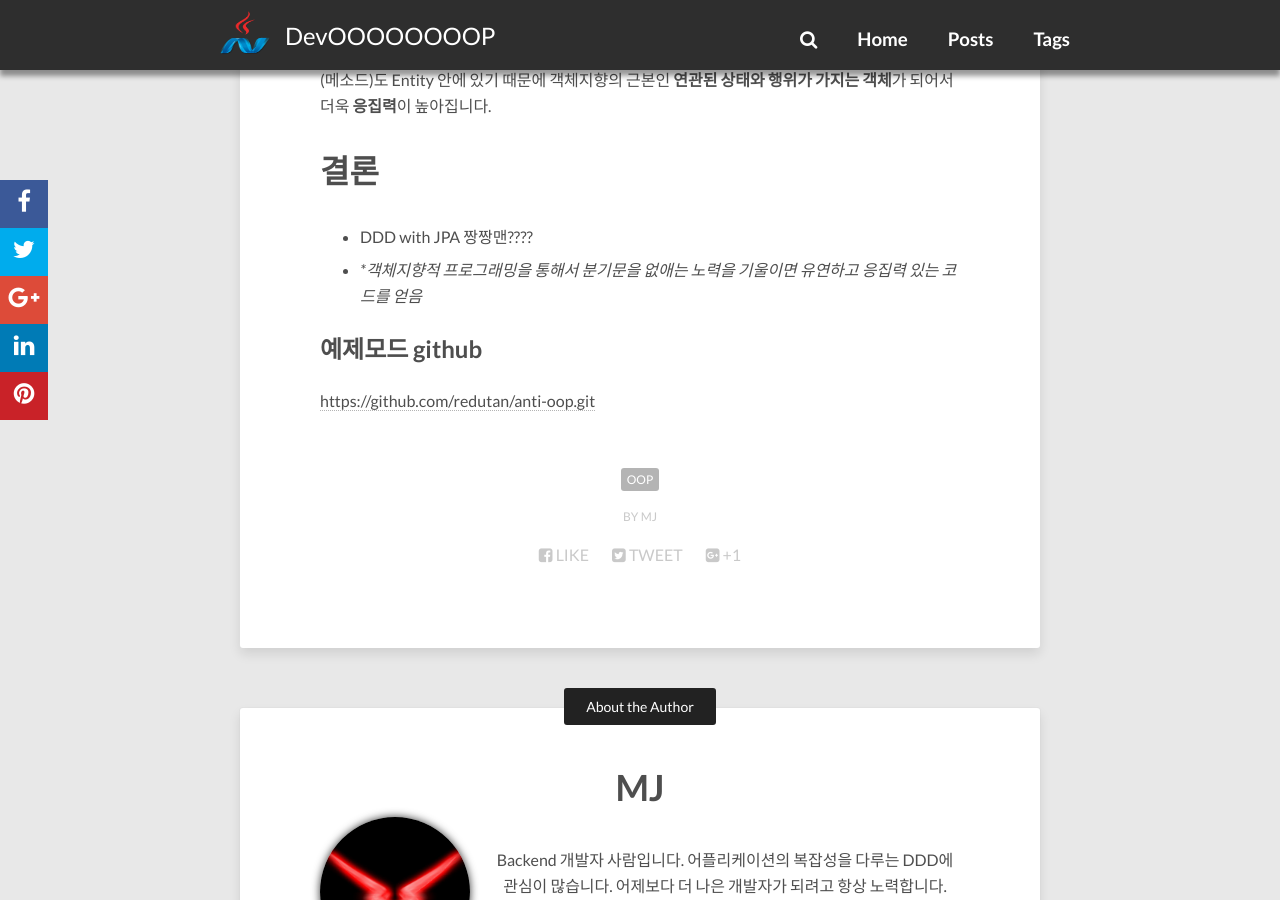
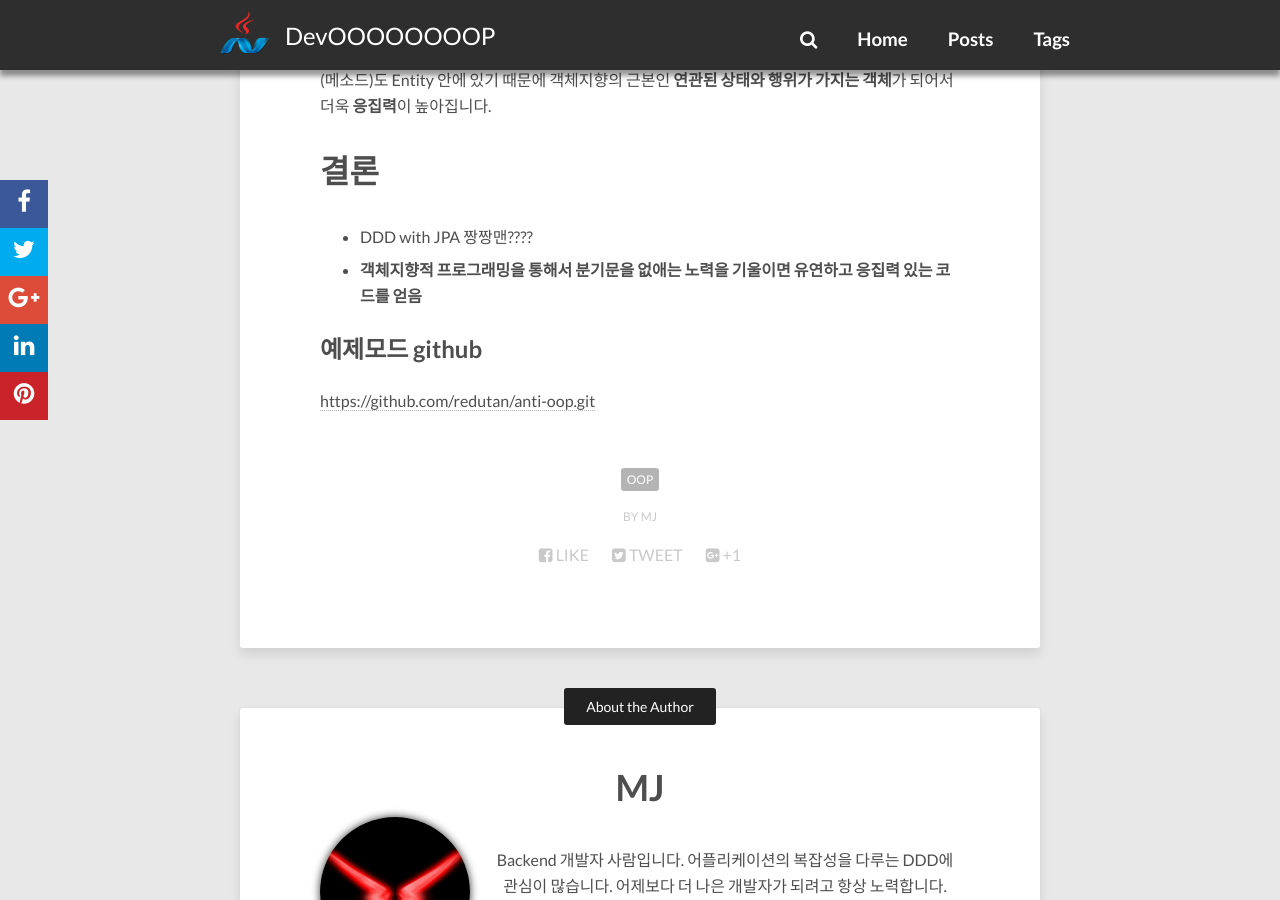
Before and after one commit to redutan/redutan.github.io, a Jekyll site: the page built from _posts/2016/2016-03-31-anti-oop-if.markdown, in a window 1280 px wide and 900 px high, scrolled down 12745 px. Built offline with Jekyll 4.4.1, drawn with Linux system fonts in a browser that asks for light colours; nearby versions of some CDN libraries; comment, search, counter and statistics services are not loaded.

Commit message:
포스팅 수정

```diff
--- a/_posts/2016/2016-03-31-anti-oop-if.markdown
+++ b/_posts/2016/2016-03-31-anti-oop-if.markdown
@@ -579,7 +579,7 @@ Entity 안에 있기 때문에 객체지향의 근본인 **연관된 상태와
 # 결론
 
 - DDD with JPA 짱짱맨????
-- **객체지향적 프로그래밍을 통해서 분기문을 없애는 노력을 기울이면 유연하고 응집력 있는 코드를 얻음*
+- **객체지향적 프로그래밍을 통해서 분기문을 없애는 노력을 기울이면 유연하고 응집력 있는 코드를 얻음**
 
 ## 예제모드 github
 
```
